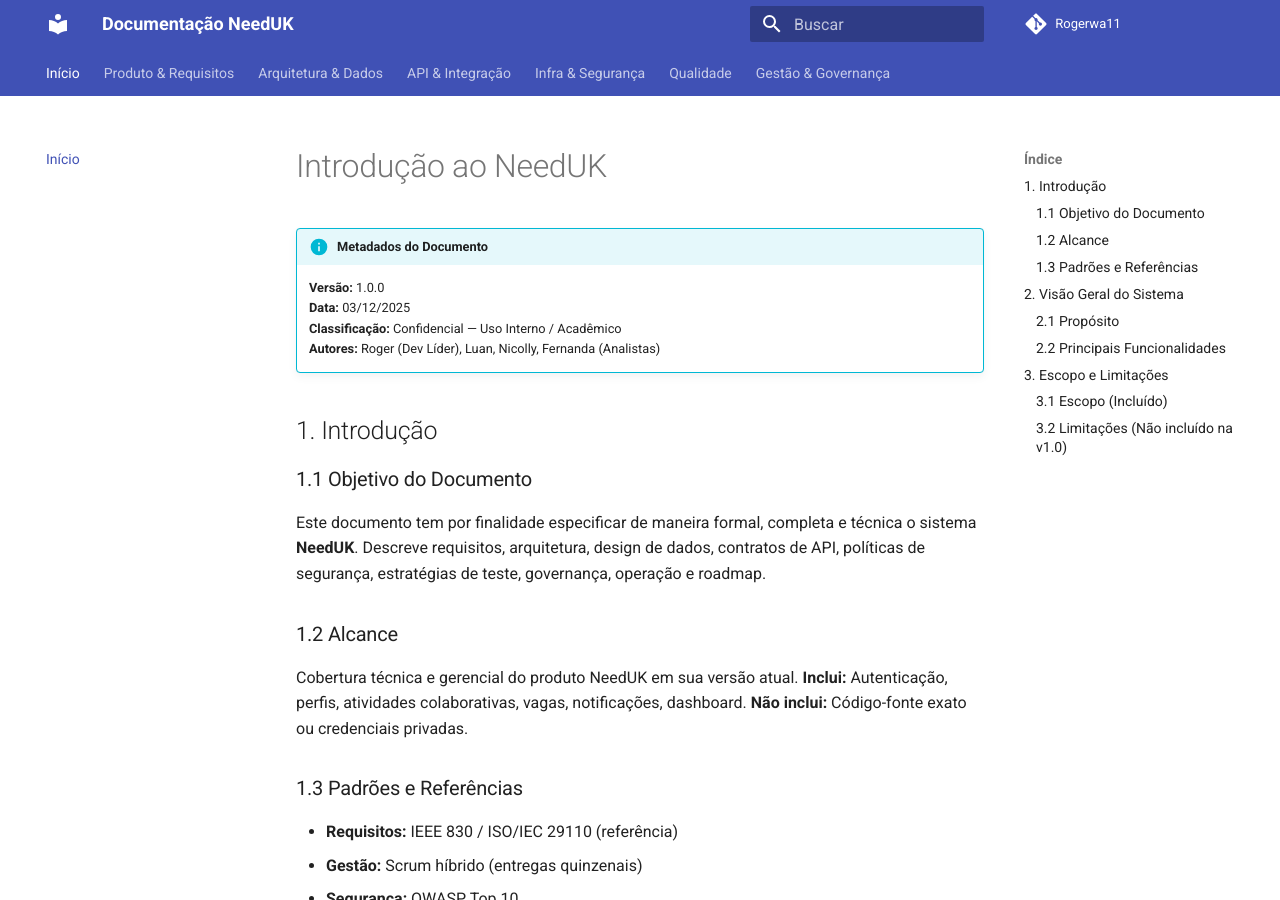
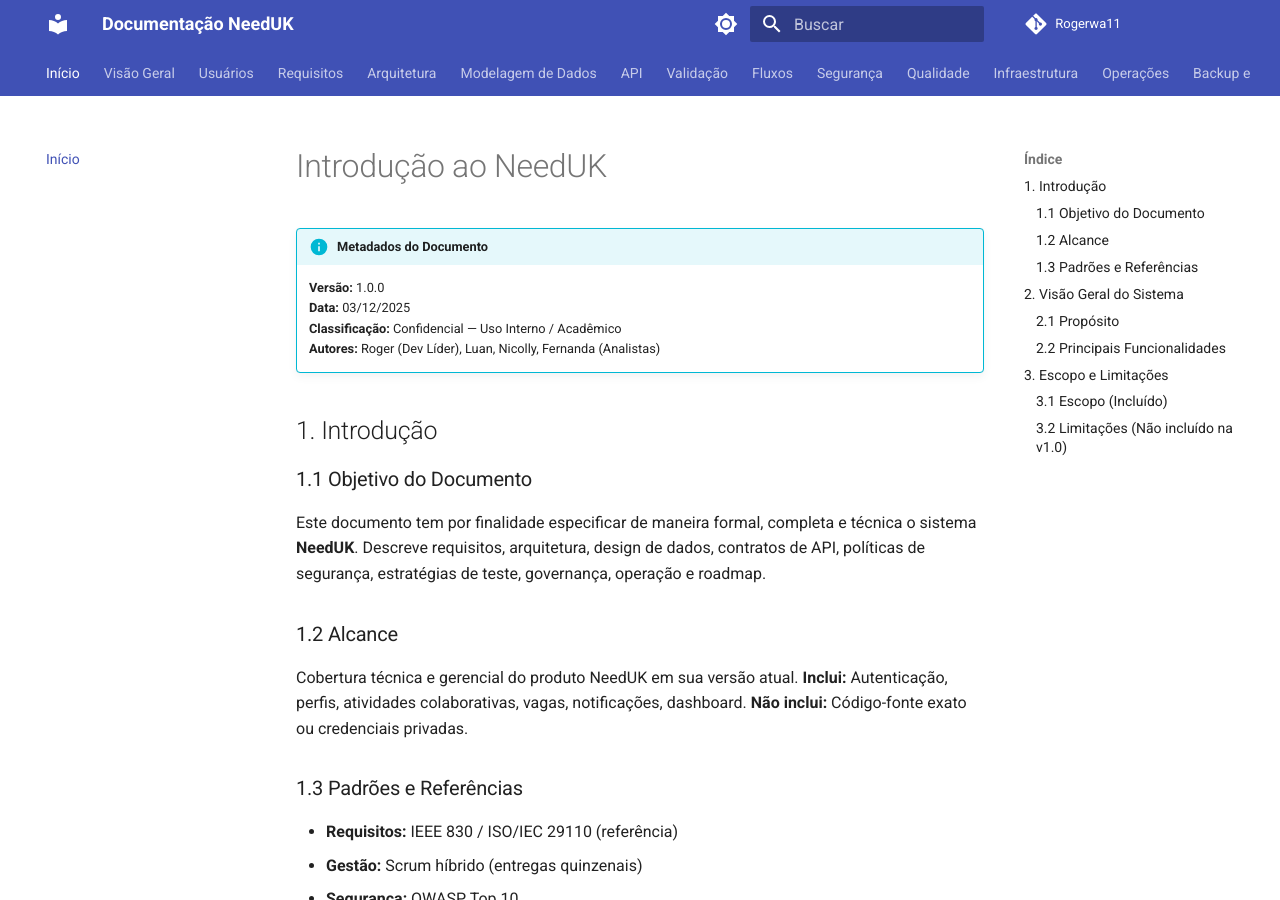
Before and after one commit to Rogerwa11/mkdocs-github-actions, an MkDocs documentation site: the page built from docs/index.md, in a window 1280 px wide and 900 px high. Built offline with MkDocs 1.6.1 and Material for MkDocs 9.7.7, drawn with Linux system fonts in a browser that asks for light colours; the version menu is left out; part of the change alters nothing that is shown.

Commit message:
Update mkdocs.yml

```diff
--- a/mkdocs.yml
+++ b/mkdocs.yml
@@ -2,43 +2,138 @@ site_name: Documentação NeedUK
 site_description: Documentação Técnica Integral do Sistema NeedUK
 site_author: Equipe NeedUK
 repo_url: https://rogerwa11.github.io/mkdocs-github-actions
-edit_uri: edit/main/docs/
 
 theme:
   name: material
   language: pt-BR
+  palette:
+    - scheme: default
+      primary: indigo
+      accent: indigo
+      toggle:
+        icon: material/brightness-7
+        name: Modo escuro
+    - scheme: slate
+      primary: indigo
+      accent: indigo
+      toggle:
+        icon: material/brightness-4
+        name: Modo claro
   features:
     - navigation.tabs
     - navigation.sections
+    - navigation.expand
+    - navigation.top
+    - search.suggest
+    - search.highlight
     - content.code.copy
-  palette:
-    - scheme: default
-      primary: indigo
-      accent: blue
-    - scheme: slate # Modo escuro opcional
-      primary: indigo
-      accent: blue
+    - content.code.annotate
+    - toc.follow
+
+plugins:
+  - search:
+      lang: pt
+  - git-revision-date-localized:
+      enable_creation_date: true
+  - minify:
+      minify_html: true
 
 markdown_extensions:
-  - admonition
-  - pymdownx.details
+  - pymdownx.highlight:
+      anchor_linenums: true
   - pymdownx.superfences:
       custom_fences:
         - name: mermaid
           class: mermaid
           format: !!python/name:pymdownx.superfences.fence_code_format
-  - pymdownx.highlight:
-      anchor_linenums: true
-  - pymdownx.inlinehilite
-  - pymdownx.snippets
+  - pymdownx.tabbed:
+      alternate_style: true
+  - pymdownx.tasklist:
+      custom_checkbox: true
+  - admonition
+  - pymdownx.details
   - tables
   - attr_list
+  - md_in_html
+  - toc:
+      permalink: true
+      toc_depth: 3
+
+extra:
+  version:
+    provider: mike
+  social:
+    - icon: fontawesome/brands/github
+      link: https://github.com/needuk
 
 nav:
   - Início: index.md
-  - Produto & Requisitos: requisitos.md
-  - Arquitetura & Dados: arquitetura.md
-  - API & Integração: api.md
-  - Infra & Segurança: seguranca-infra.md
-  - Qualidade: qualidade-testes.md
-  - Gestão & Governança: gestao.md
+  - Visão Geral:
+      - Introdução: overview/introduction.md
+      - Arquitetura: overview/architecture.md
+      - Escopo e Limitações: overview/scope.md
+  - Usuários:
+      - Perfis de Usuário: users/profiles.md
+      - Permissões e RBAC: users/permissions.md
+  - Requisitos:
+      - Requisitos Funcionais: requirements/functional.md
+      - Requisitos Não-Funcionais: requirements/non-functional.md
+  - Arquitetura:
+      - Visão Geral: architecture/overview.md
+      - Componentes: architecture/components.md
+      - Diagrama Lógico: architecture/diagram.md
+  - Modelagem de Dados:
+      - ERD e Esquema: data/erd.md
+      - Tabelas Detalhadas: data/tables.md
+      - Schema Prisma: data/prisma.md
+  - API:
+      - Convenções: api/conventions.md
+      - Autenticação: api/auth.md
+      - Perfis: api/profiles.md
+      - Atividades: api/activities.md
+      - Vagas: api/vacancies.md
+      - Candidaturas: api/applications.md
+      - Notificações: api/notifications.md
+      - Medalhas: api/medals.md
+      - Códigos de Erro: api/errors.md
+  - Validação:
+      - Schemas Zod: validation/schemas.md
+  - Fluxos:
+      - Fluxos Críticos: flows/critical-flows.md
+  - Segurança:
+      - Diretrizes: security/guidelines.md
+      - Autenticação e Autorização: security/auth.md
+      - Proteção contra Ataques: security/attacks.md
+      - Criptografia: security/encryption.md
+      - Compliance: security/compliance.md
+  - Qualidade:
+      - Estratégia de Testes: quality/testing.md
+      - Métricas: quality/metrics.md
+      - Pipelines: quality/pipelines.md
+  - Infraestrutura:
+      - Visão Geral: infrastructure/overview.md
+      - Deploy e CI/CD: infrastructure/cicd.md
+      - Variáveis de Ambiente: infrastructure/environment.md
+  - Operações:
+      - Observabilidade: operations/observability.md
+      - Logs e Tracing: operations/logging.md
+      - Monitoramento: operations/monitoring.md
+      - Runbooks: operations/runbooks.md
+  - Backup e Recovery:
+      - Política de Backup: backup/policy.md
+      - Plano de Continuidade: backup/continuity.md
+  - Gestão:
+      - Estrutura de Equipe: management/team.md
+      - Cerimônias: management/ceremonies.md
+      - RACI: management/raci.md
+  - Riscos:
+      - Registro de Riscos: risks/register.md
+      - Mitigações: risks/mitigations.md
+  - Roadmap:
+      - Evolução do Sistema: roadmap/evolution.md
+  - Contribuição:
+      - Padrões de Código: contributing/code-standards.md
+      - Processo de PR: contributing/pr-process.md
+  - Anexos:
+      - Templates: appendix/templates.md
+      - Checklists: appendix/checklists.md
```
